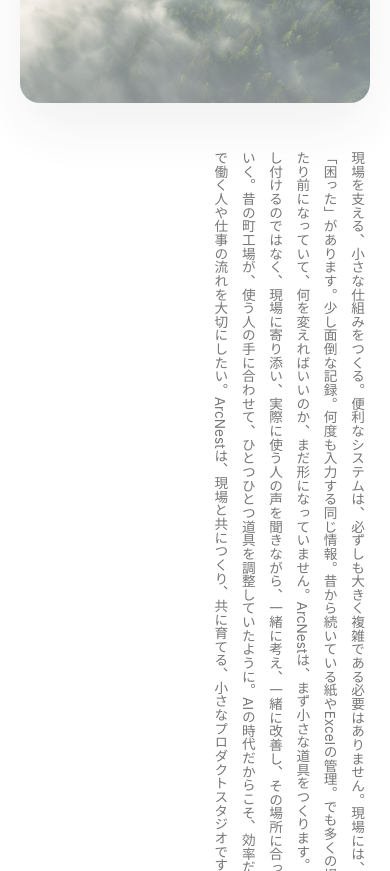
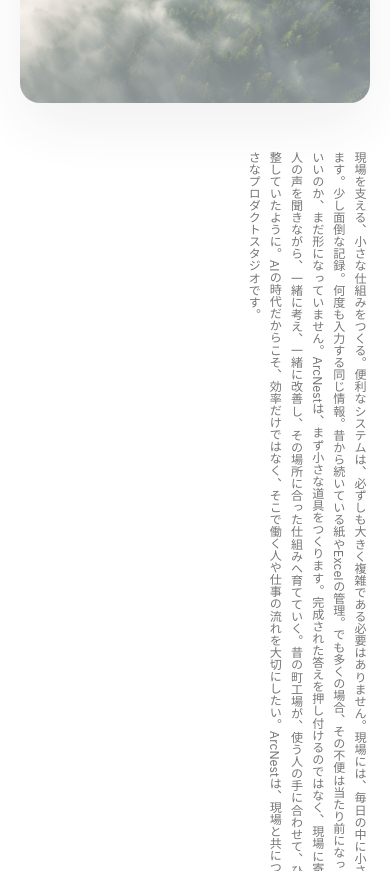
Before and after one commit to yamauchi1919349-dot/arcnest-site, a Next.js app: page / in a window 390 px wide. Shown: the part 1073-1944 px from the top of the page. Built offline with nearby package versions, Linux system fonts and the light colour scheme.

Commit message:
Redesign ArcNest brand experience

```diff
--- a/src/app/globals.css
+++ b/src/app/globals.css
@@ -258,8 +258,9 @@ a {
 }
 
 .philosophy-section .hero-note {
-  font-size: clamp(1.02rem, 1.35vw, 1.22rem);
-  line-height: 2.25;
+  font-size: clamp(0.82rem, 1.08vw, 0.98rem);
+  letter-spacing: 0;
+  line-height: 1.85;
   height: auto;
   max-width: none;
   min-height: 0;
@@ -572,8 +573,8 @@ a {
   }
 
   .philosophy-section .hero-note {
-    font-size: clamp(0.8rem, 3.5vw, 0.96rem);
-    line-height: 2;
+    font-size: clamp(0.72rem, 3.1vw, 0.84rem);
+    line-height: 1.75;
     max-width: 100%;
     min-height: 0;
     overflow: visible;
```
